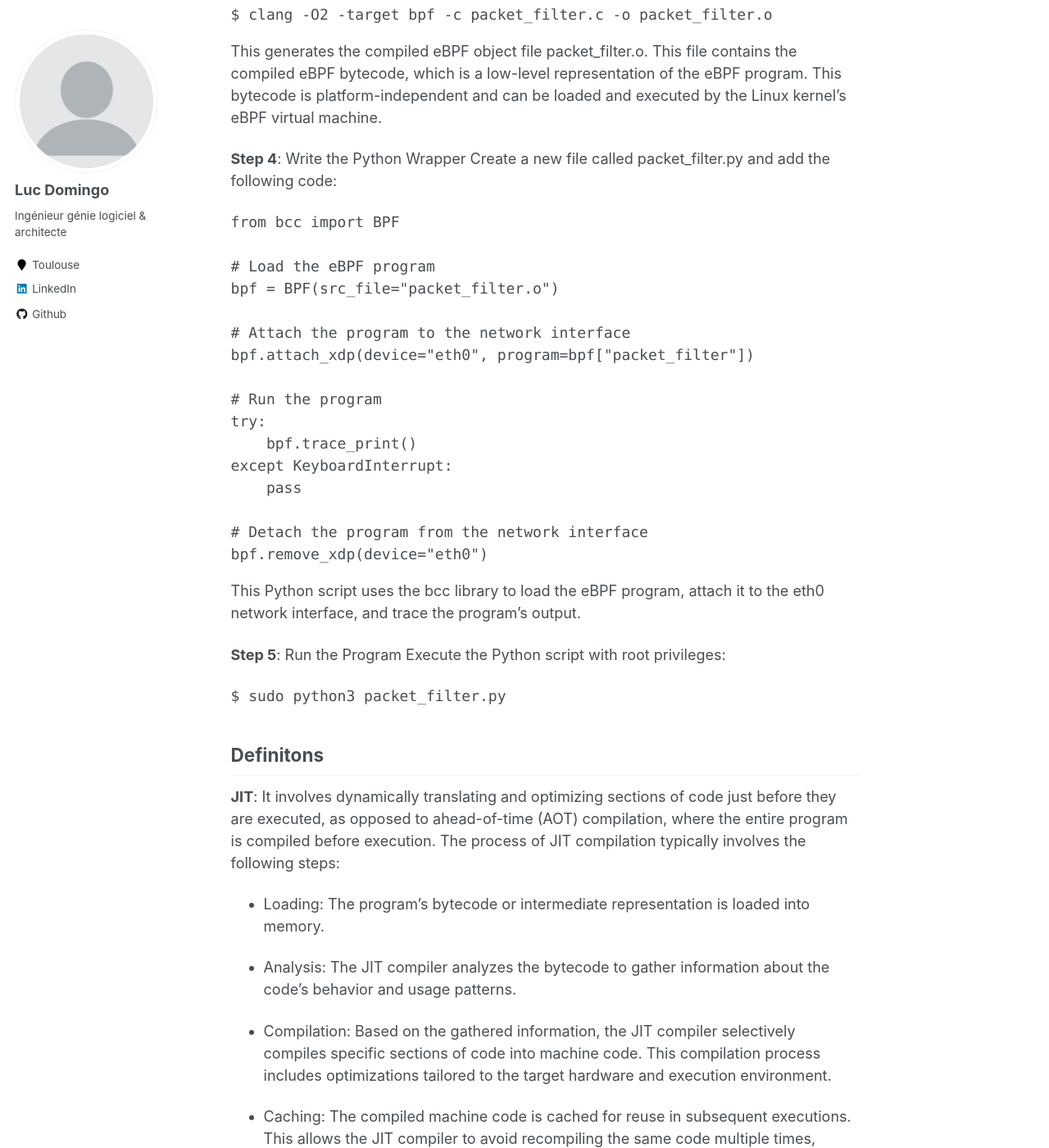
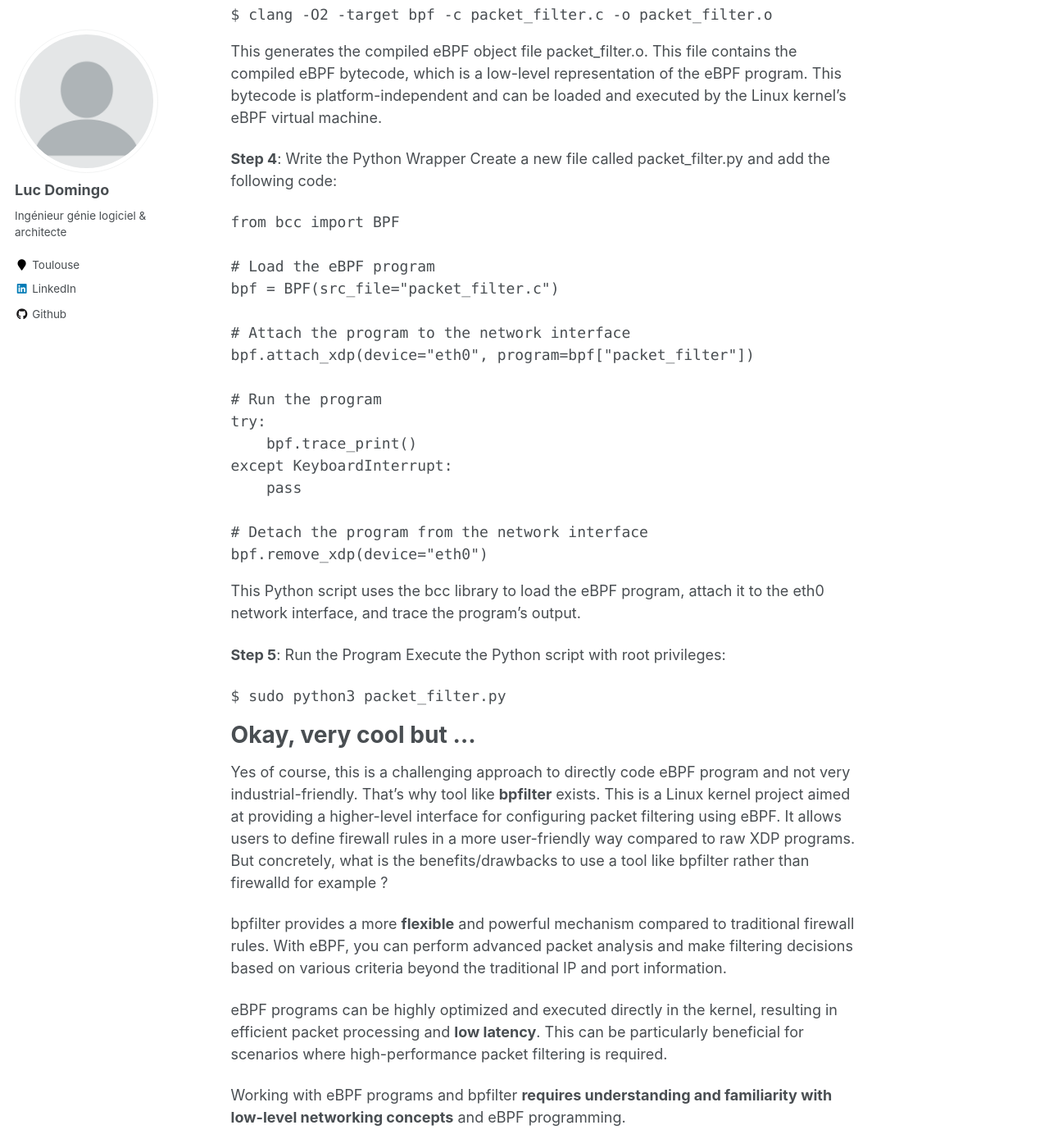
Before and after one commit to LucDomingo/mywebsite, a Jekyll site: the page built from _posts/2023-05-27-power-of-eBPF.md, in a window 1280 px wide and 1400 px high, scrolled down 2861 px. Shown: the whole window at 82% size. Built offline with Jekyll 4.4.1, drawn with Linux system fonts in a browser that asks for light colours; some of the changed text lies outside the part shown.

Commit message:
Update 2023-05-27-power-of-eBPF.md

```diff
--- a/_posts/2023-05-27-power-of-eBPF.md
+++ b/_posts/2023-05-27-power-of-eBPF.md
@@ -8,6 +8,7 @@ tags:
   - JIT
   - Python
   - bcc
+  - bpfilter
 ---
 
 This is a simple introduction to the unlimited power of eBPF
@@ -97,7 +98,7 @@ Create a new file called packet_filter.py and add the following code:
 from bcc import BPF
 
 # Load the eBPF program
-bpf = BPF(src_file="packet_filter.o")
+bpf = BPF(src_file="packet_filter.c")
 
 # Attach the program to the network interface
 bpf.attach_xdp(device="eth0", program=bpf["packet_filter"])
@@ -120,6 +121,18 @@ Execute the Python script with root privileges:
 $ sudo python3 packet_filter.py
 </pre>
 
+Okay, very cool but ...
+======
+Yes of course, this is a challenging approach to directly code eBPF program and not very industrial-friendly. That's why tool like **bpfilter** exists. This is a Linux kernel project aimed at providing a higher-level interface for configuring packet filtering using eBPF. It allows users to define firewall rules in a more user-friendly way compared to raw XDP programs.
+But concretely, what is the benefits/drawbacks to use a tool like bpfilter rather than firewalld for example ?
+
+bpfilter provides a more **flexible** and powerful mechanism compared to traditional firewall rules. With eBPF, you can perform advanced packet analysis and make filtering decisions based on various criteria beyond the traditional IP and port information.
+
+eBPF programs can be highly optimized and executed directly in the kernel, resulting in efficient packet processing and **low latency**. This can be particularly beneficial for scenarios where high-performance packet filtering is required.
+
+Working with eBPF programs and bpfilter **requires understanding and familiarity with low-level networking concepts** and eBPF programming.
+
+bpfilter is a relatively new feature and **may not be supported on all Linux distributions or kernel versions**.
 
 Definitons
 ------
```
